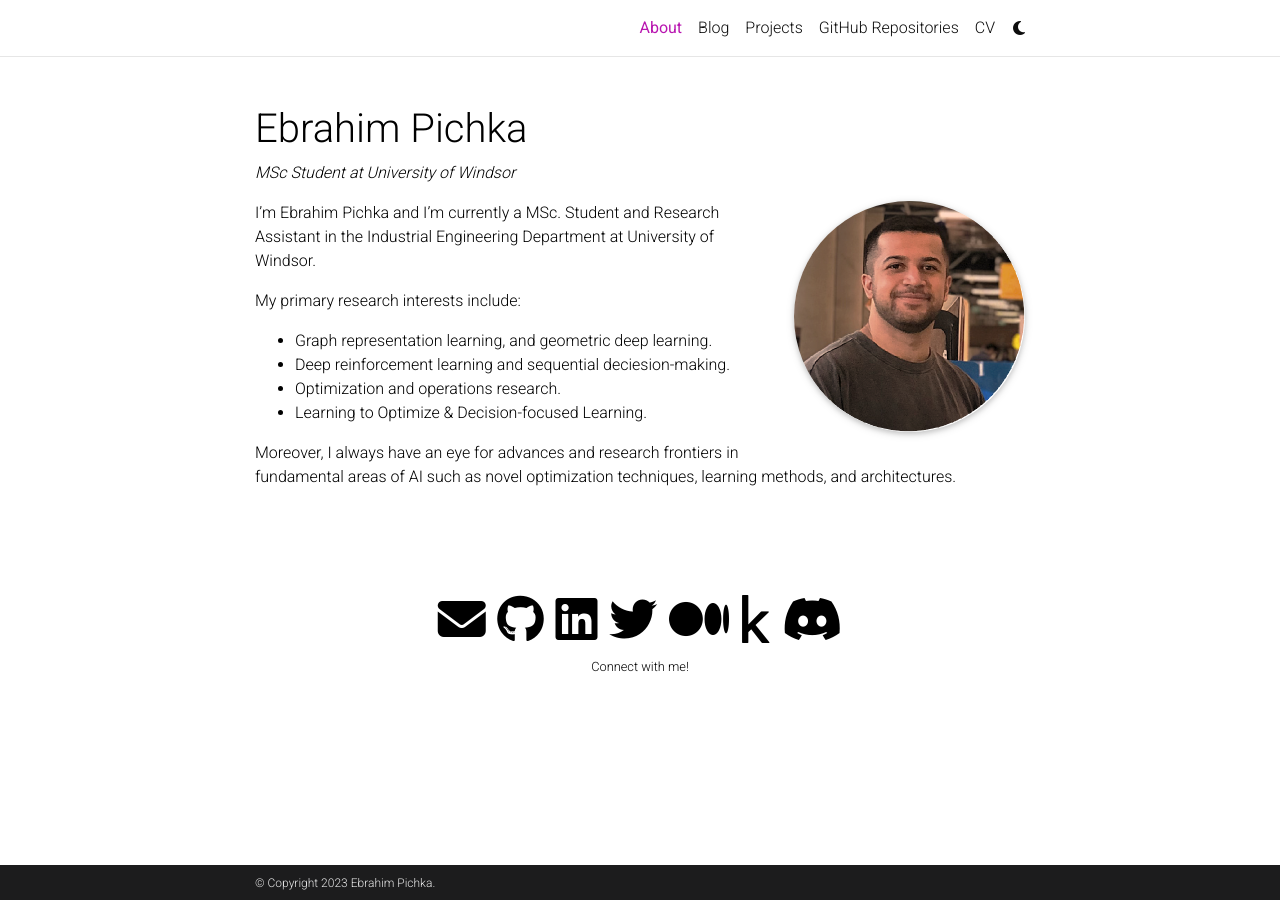
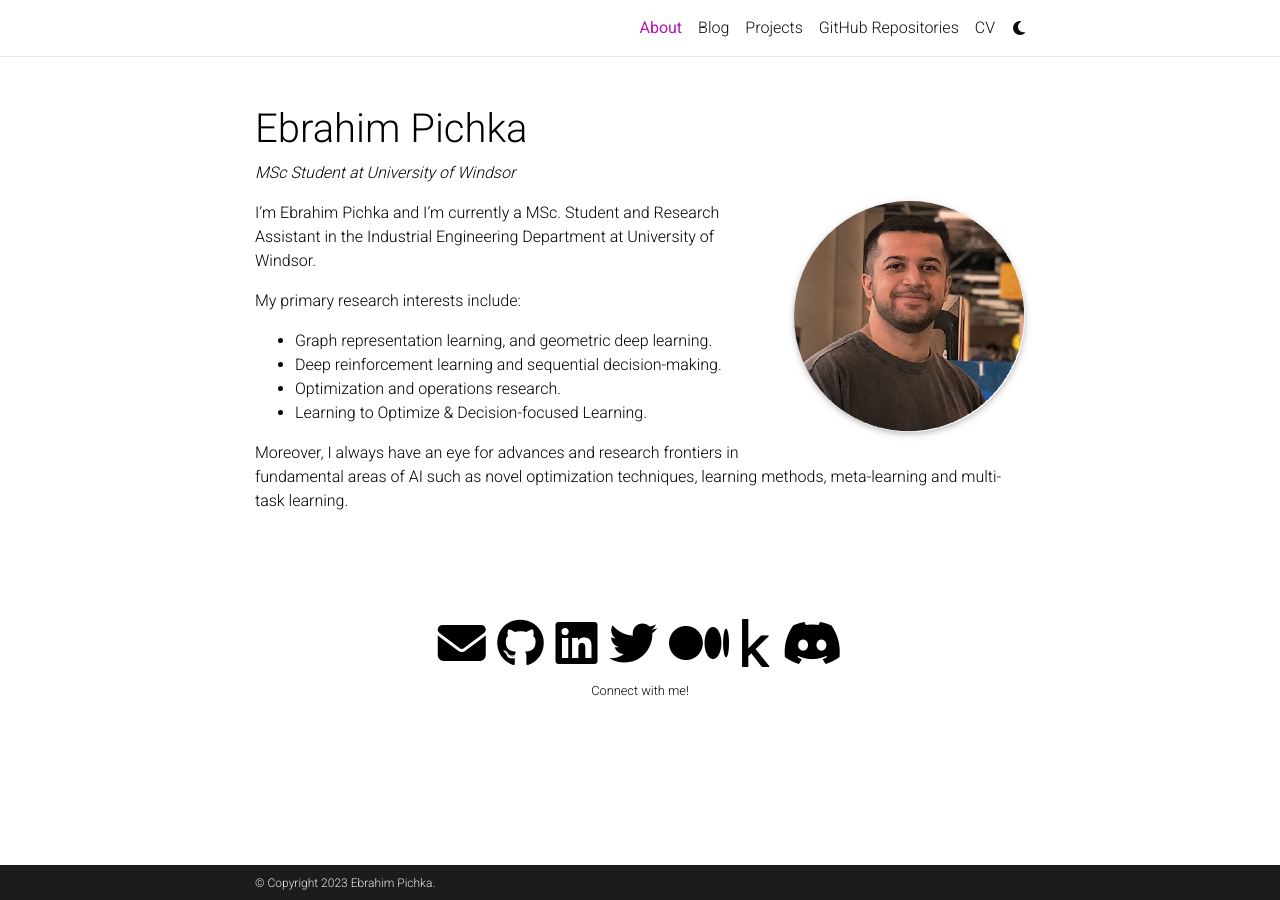
Before and after one commit to ebrahimpichka/ebrahimpichka.github.io, a Jekyll site: the page built from _pages/about.md, in a window 1280 px wide. Built offline with Jekyll 4.4.1, drawn with Linux system fonts in a browser that asks for light colours; comment, search, counter and statistics services are not loaded; a style sheet for code colours, icons or effects is not loaded.

Commit message:
correct typo

```diff
--- a/_pages/about.md
+++ b/_pages/about.md
@@ -26,11 +26,11 @@
 
 My primary research interests include:
 - Graph representation learning, and geometric deep learning.
-- Deep reinforcement learning and sequential deciesion-making.
+- Deep reinforcement learning and sequential decision-making.
 - Optimization and operations research.
 -	Learning to Optimize & Decision-focused Learning.
 
-Moreover, I always have an eye for advances and research frontiers in fundamental areas of AI such as novel optimization techniques, learning methods, and architectures.
+Moreover, I always have an eye for advances and research frontiers in fundamental areas of AI such as novel optimization techniques, learning methods, meta-learning and multi-task learning.
 
 <br>
 
```
